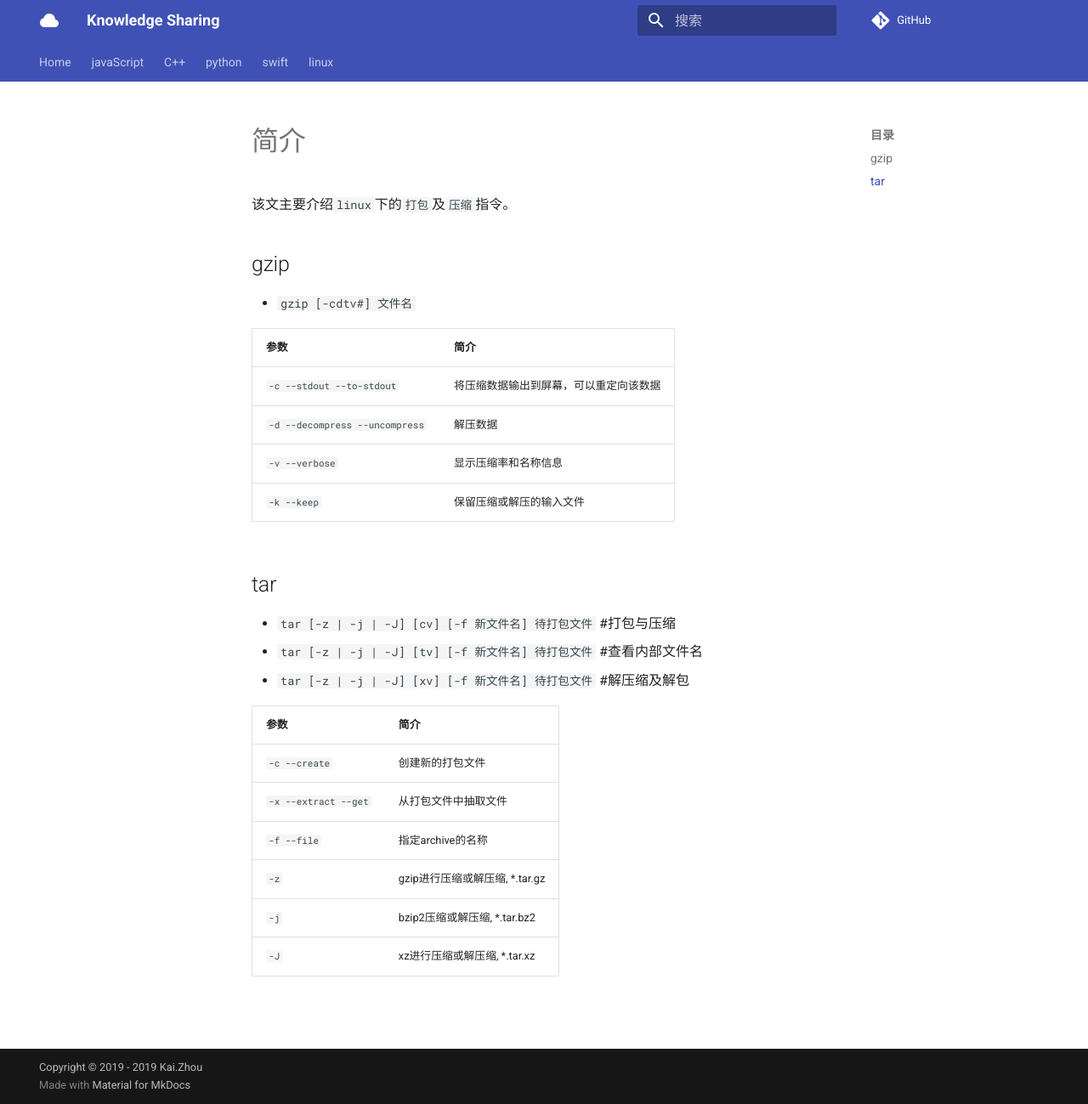
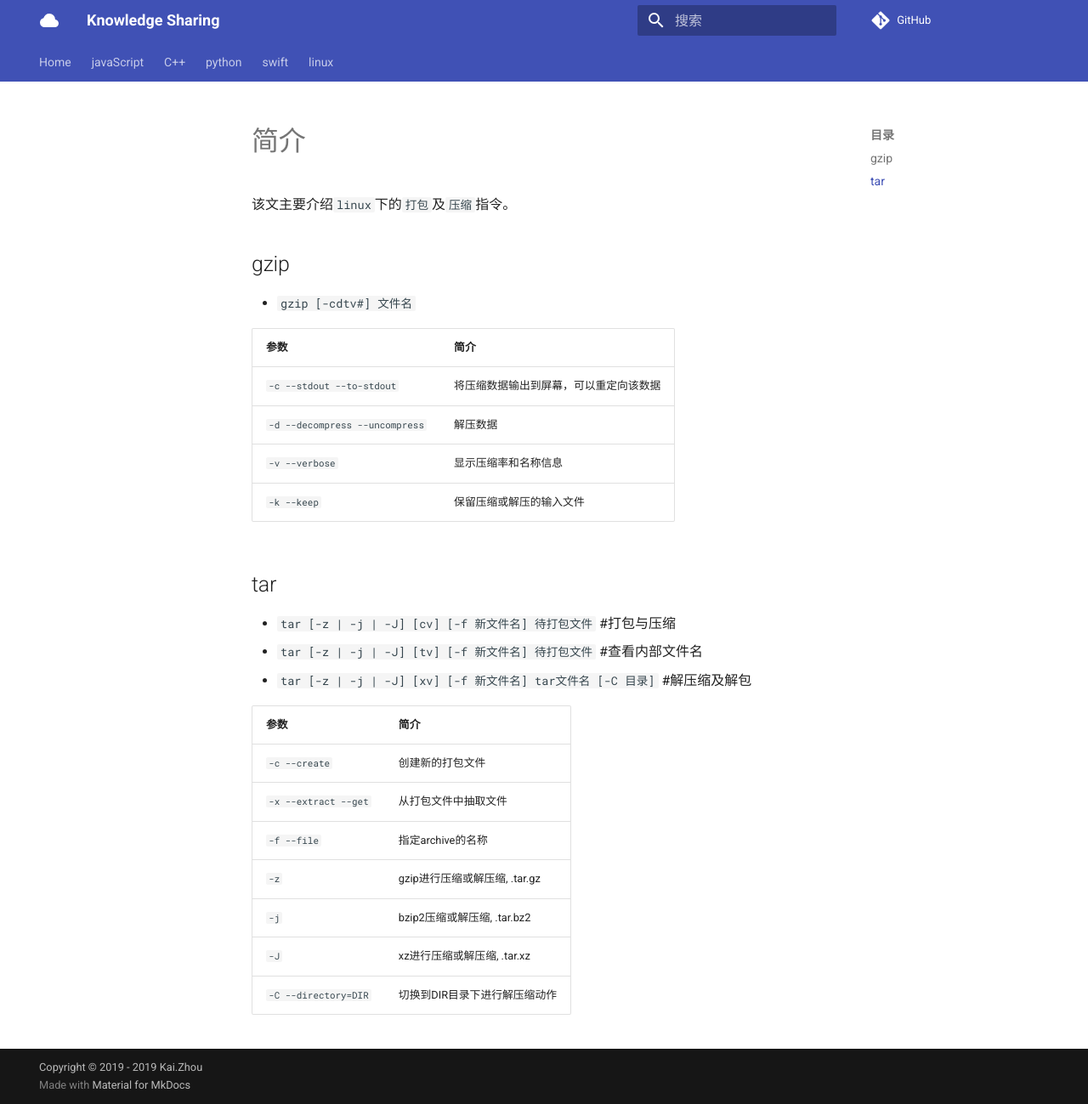
Before and after one commit to zhoukaidev/ks_blog, an MkDocs documentation site: the page built from docs/shell/linux/tools/tarGzip.md, in a window 1280 px wide and 1299 px high. Shown: the whole window at 85% size. Built offline with MkDocs 1.6.1 and Material for MkDocs 9.7.7, drawn with Linux system fonts in a browser that asks for light colours; comment, search, counter and statistics services are not loaded.

Commit message:
Update tarGzip.md

```diff
--- a/docs/shell/linux/tools/tarGzip.md
+++ b/docs/shell/linux/tools/tarGzip.md
@@ -17,13 +17,14 @@
 
 * `tar [-z | -j | -J] [cv] [-f 新文件名] 待打包文件` #打包与压缩
 * `tar [-z | -j | -J] [tv] [-f 新文件名] 待打包文件` #查看内部文件名
-* `tar [-z | -j | -J] [xv] [-f 新文件名] 待打包文件` #解压缩及解包
+* `tar [-z | -j | -J] [xv] [-f 新文件名] tar文件名 [-C 目录]` #解压缩及解包
 
 | 参数     | 简介     |
 |----------|----------|
 | `-c --create` | 创建新的打包文件   |
 | `-x --extract --get` | 从打包文件中抽取文件 |
 | `-f --file` | 指定archive的名称    |
-| `-z`  | gzip进行压缩或解压缩, *.tar.gz   |
-| `-j`  | bzip2压缩或解压缩, *.tar.bz2  |
-| `-J` | xz进行压缩或解压缩, *.tar.xz  |
+| `-z`  | gzip进行压缩或解压缩, .tar.gz   |
+| `-j`  | bzip2压缩或解压缩, .tar.bz2  |
+| `-J` | xz进行压缩或解压缩, .tar.xz  |
+| `-C --directory=DIR`  | 切换到DIR目录下进行解压缩动作  |
```
